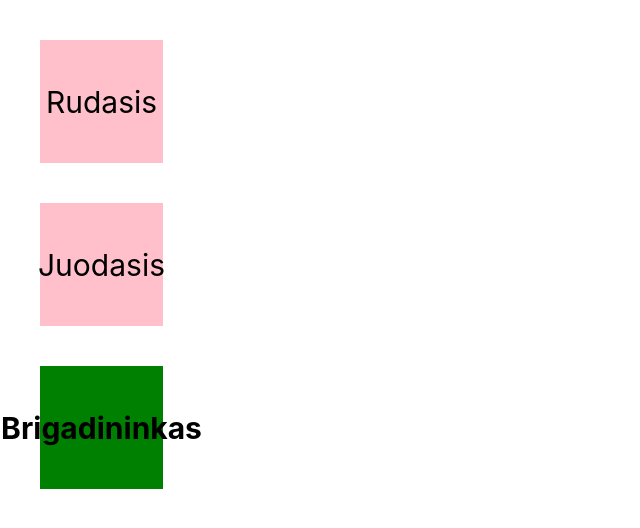
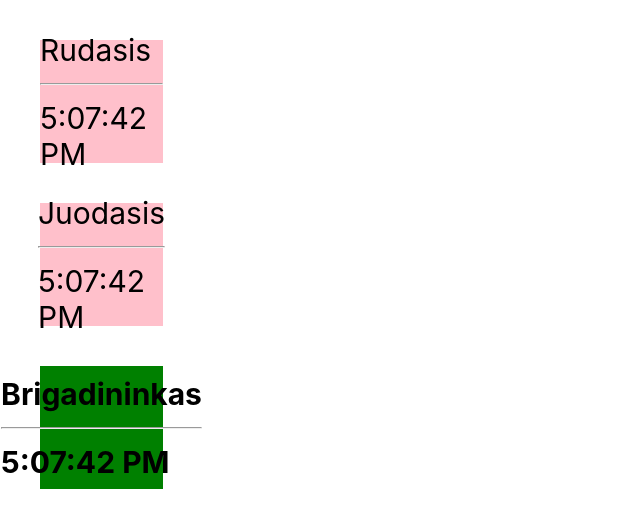
Before and after one commit to gikeris/FirstReactApp, a React (Create React App) app: page / in a window 1280 px wide. Shown: the top 528 px of the page, without its empty margins (0-640 px from the left). Built offline with nearby package versions, Linux system fonts and the light colour scheme.

Commit message:
mount unmount states start

```diff
--- a/src/Components/Bebras.jsx
+++ b/src/Components/Bebras.jsx
@@ -1,6 +1,37 @@
-function Bebras(props){
-    return (
-            <span>{props.bebras}</span>
+import React from 'react';
+
+class Bebras extends React.Component{
+
+    constructor(){
+        super();
+        this.state = {date: new Date()};
+    }
+    tick(){   //paleidziams kas 1 sekunde, ji paleidzia setInterval
+        this.setState({  //uzsetina nauja state aka pakeicia ji
+            date: new Date()  //date pakeiciamas i nauja data; Tiesiogiai negalima keisti 7 eilutes (labai svarbi state savybe).
+        });
+    }
+
+    componentDidMount(){
+        console.log('jau', this.props.bebras);
+        this.timerID = setInterval(
+            () => this.tick(),        //aktyvuojas po surenderinimo
+            1000
+        );
+    }
+    componentWillUnmount(){
+        clearInterval(this.timerID); //kai ismetamas timer id suveikia sitas. kad sustotu tas tiksejimas
+    }
+    render(){
+        return (
+            <span>
+                {this.props.bebras}
+                <hr/>
+                {this.state.date.toLocaleTimeString()}
+            </span>
        );
-   }
+    }
+}
+
+
        export default Bebras;
```
